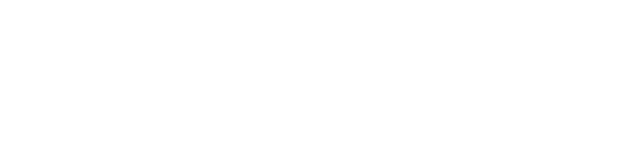
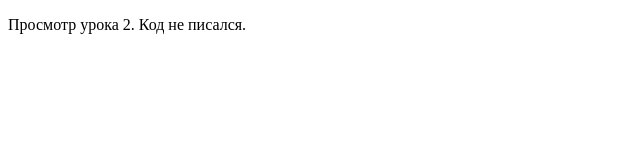
Before and after one commit to enakinena/html_mentoring, a plain HTML site: page index.html in a window 1280 px wide. Shown: the whole page, without its empty margins (0-640 px from the left). Drawn offline with Linux system fonts and the light colour scheme.

Commit message:
просмотр урока 2

```diff
--- a/index.html
+++ b/index.html
@@ -4,7 +4,9 @@
     <meta charset="UTF-8" />
     <meta http-equiv="X-UA-Compatible" content="IE=edge" />
     <meta name="viewport" content="width=device-width, initial-scale=1.0" />
-    <title>Урок 1</title>
+    <title>Урок 2</title>
   </head>
-  <body></body>
+  <body>
+    <p>Просмотр урока 2. Код не писался.</p>
+  </body>
 </html>
```
